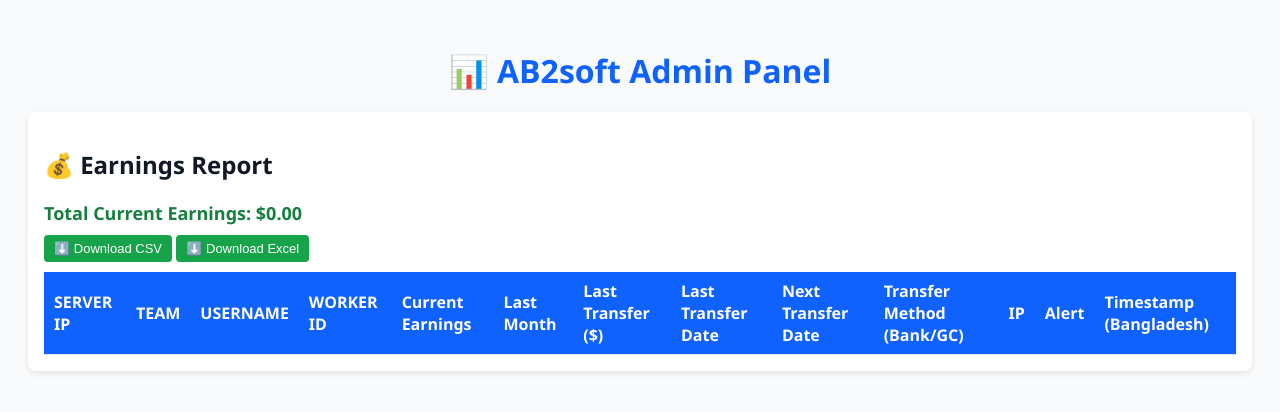
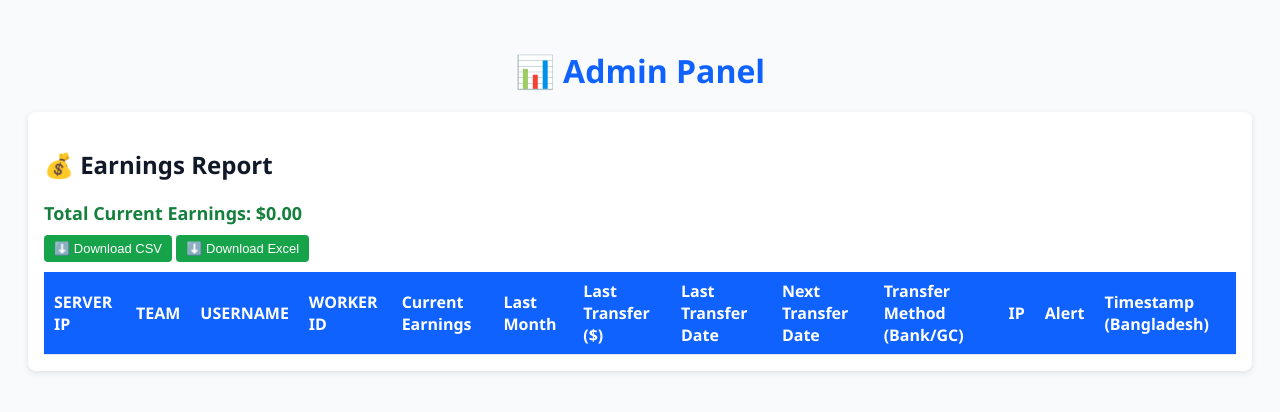
Before and after one commit to Vinylgeorge/400err, a plain HTML site: page index.html in a window 1280 px wide. Drawn offline with Linux system fonts and the light colour scheme; no server answers.

Commit message:
Update index.html

```diff
--- a/index.html
+++ b/index.html
@@ -64,7 +64,7 @@
 </style>
 </head>
 <body>
-<h1>📊 AB2soft Admin Panel</h1>
+<h1>📊 Admin Panel</h1>
 
 <section>
   <h2>💰 Earnings Report</h2>
```
